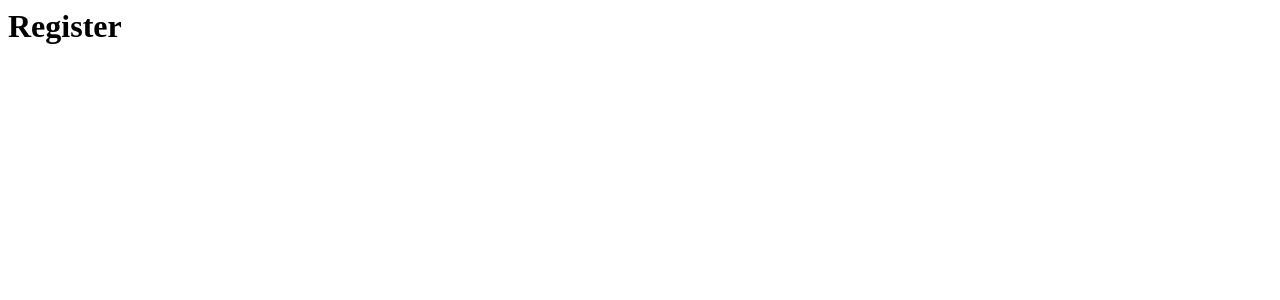
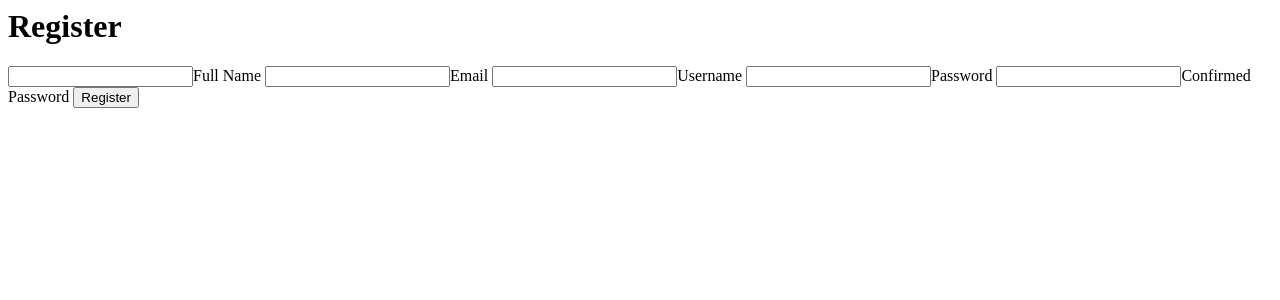
Before and after one commit to Hagum-exe/Operation-on9, a Flask app: page /register in a window 1280 px wide. Before the commit the part shown is almost empty. Shown: the top 300 px of the page. Run offline with Flask 2, Linux system fonts and the light colour scheme; parts of the project's set-up code (start-up, migrations or seed data) failed here and were passed over; some libraries are stand-ins or nearby versions.

Commit message:
update_12/4/22

```diff
--- a/app_1.py
+++ b/app_1.py
@@ -36,7 +36,7 @@ def register():
 
     if request.method == 'POST' and form.validate():
         pass
-    return render_template('register.html')
+    return render_template('register.html', form=form)
 
 
 
--- a/templates/register.html
+++ b/templates/register.html
@@ -1 +1,12 @@
 <h1>Register</h1>
+
+<form method='POST' action="">
+    <input value={{request.form.name}}><lable>Full Name</lable>
+    <input value={{request.form.email}}><lable>Email</lable>
+    <input value={{request.form.username}}><lable>Username</lable>
+    <input value={{request.form.password}}><lable>Password</lable>
+    <input value={{request.form.confirm}}><lable>Confirmed Password</lable>
+
+    <button type="submit">Register</button>
+
+</form>
```
